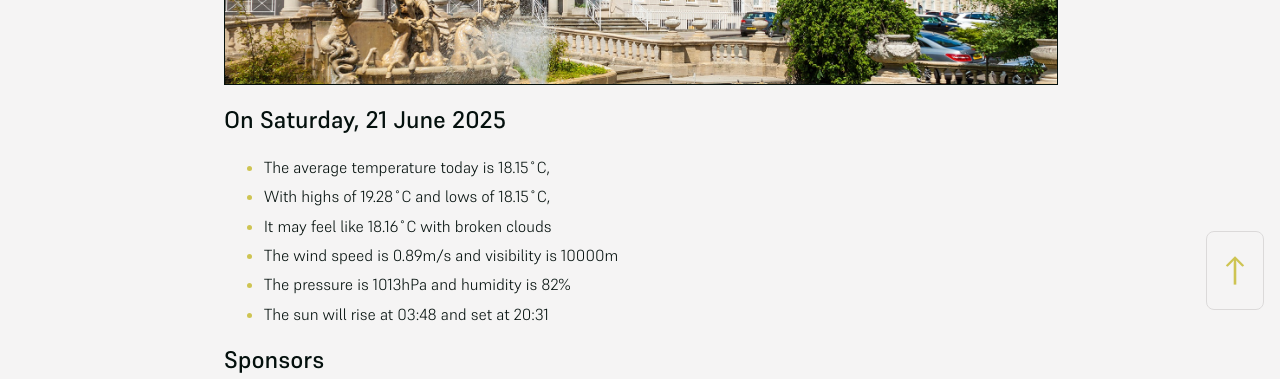
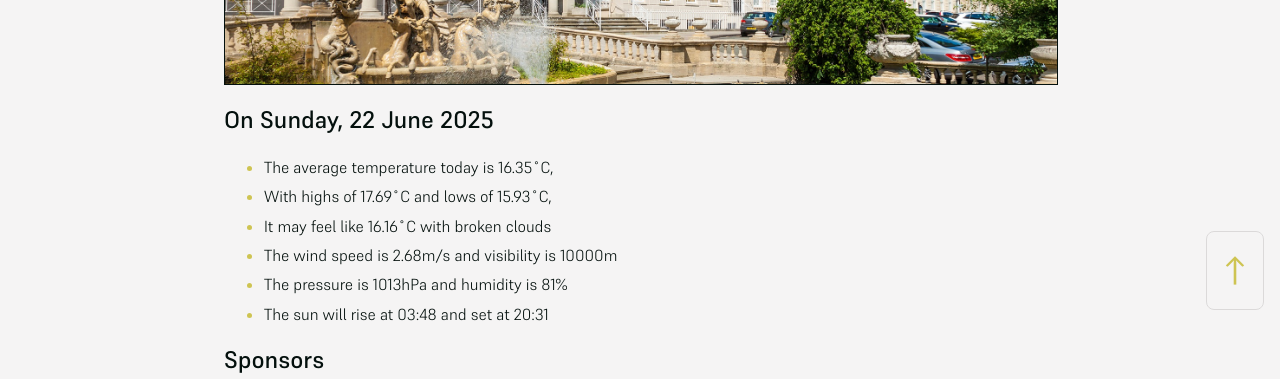
Before and after one commit to mat-0/cheltenham-open-data, a Jekyll site: the page built from index.md, in a window 1280 px wide. Shown: the part 574-953 px from the top of the page. Built offline with Jekyll 4.4.1, drawn with Linux system fonts in a browser that asks for light colours.

Commit message:
Updated 2025-06-22 01:24:48

```diff
--- a/index.md
+++ b/index.md
@@ -8,13 +8,13 @@ seo: Menu
 ![Logo](/images/logo.jpg){:width="832px"}
 
 <!-- weather_marker starts -->
-## On Saturday, 21 June 2025
+## On Sunday, 22 June 2025
 
-- The average temperature today is 18.15˚C,
-- With highs of 19.28˚C and lows of 18.15˚C,
-- It may feel like 18.16˚C with broken clouds
-- The wind speed is 0.89m/s and visibility is 10000m
-- The pressure is 1013hPa and humidity is 82%
+- The average temperature today is 16.35˚C,
+- With highs of 17.69˚C and lows of 15.93˚C,
+- It may feel like 16.16˚C with broken clouds
+- The wind speed is 2.68m/s and visibility is 10000m
+- The pressure is 1013hPa and humidity is 81%
 - The sun will rise at 03:48 and set at 20:31
 
 <!-- weather_marker ends -->
```
Also changed, not shown: _data/flood.json (+4 -4 lines), _pages/news.md (+6 -6 lines), _pages/terrorism.md (+1 -1 lines).
